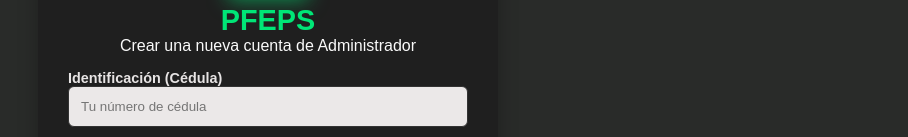
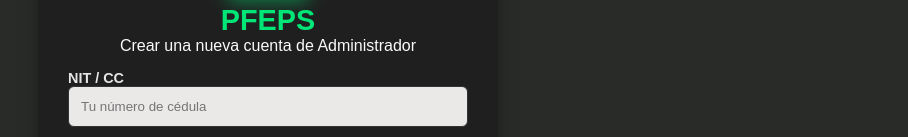
Before and after one commit to Duvan-10/Facturacion-App, a React (Vite) app in the folder FRONTEND/: page /register in a window 1280 px wide. Shown: the part 187-324 px from the top of the page, without its empty margins (372-1280 px from the left). Built offline with nearby package versions, Linux system fonts and the light colour scheme.

Commit message:
Registro Ok

```diff
--- a/FRONTEND/src/pages/auth/Register.jsx
+++ b/FRONTEND/src/pages/auth/Register.jsx
@@ -132,7 +132,7 @@ function Register() {
 
                 <form onSubmit={handleSubmit}>
                     <div className="field">
-                        <label htmlFor="identification">Identificación (Cédula)</label>
+                        <label htmlFor="identification">NIT / CC</label>
                         <input
                             type="text"
                             id="identification"
```
